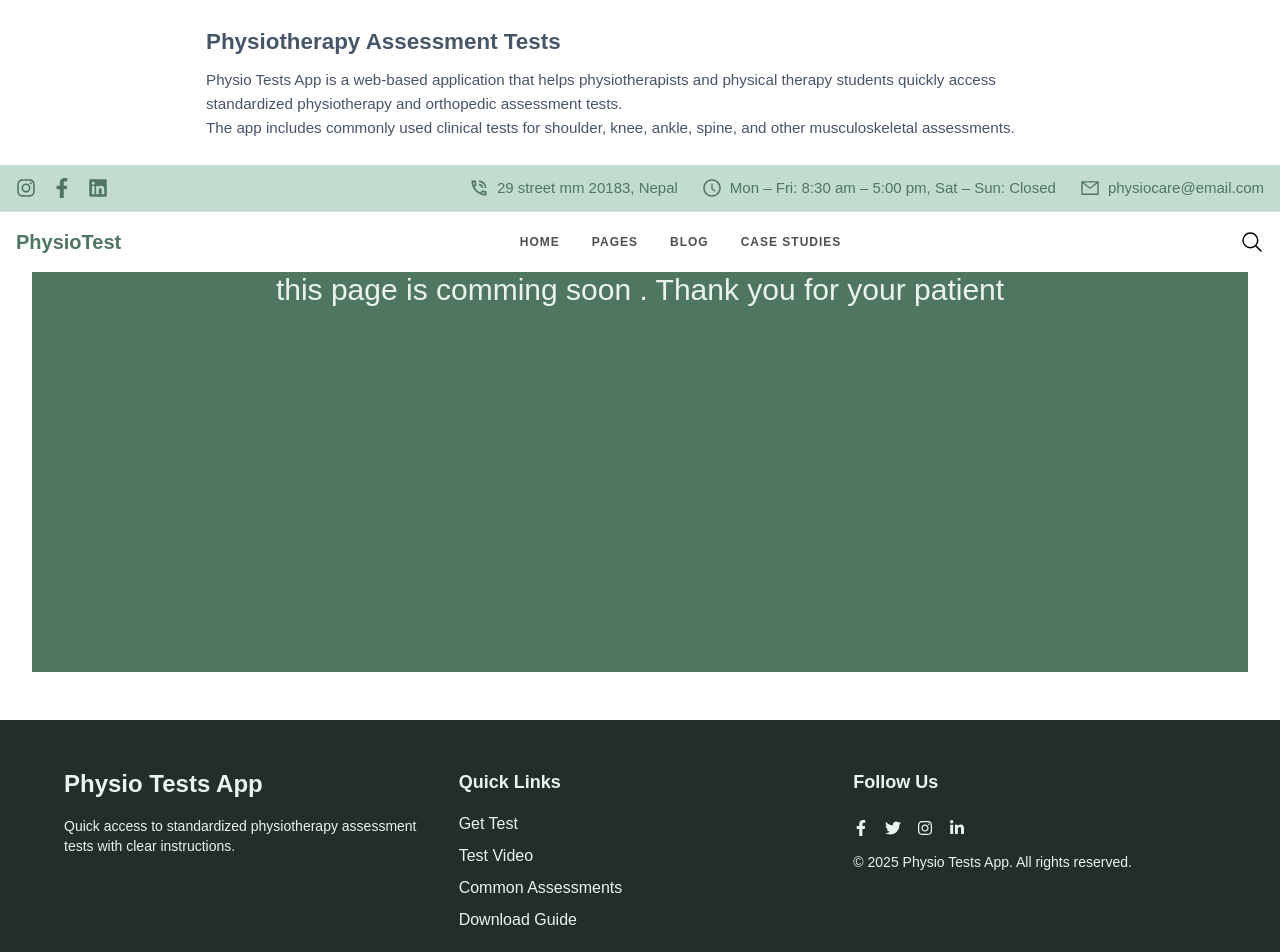
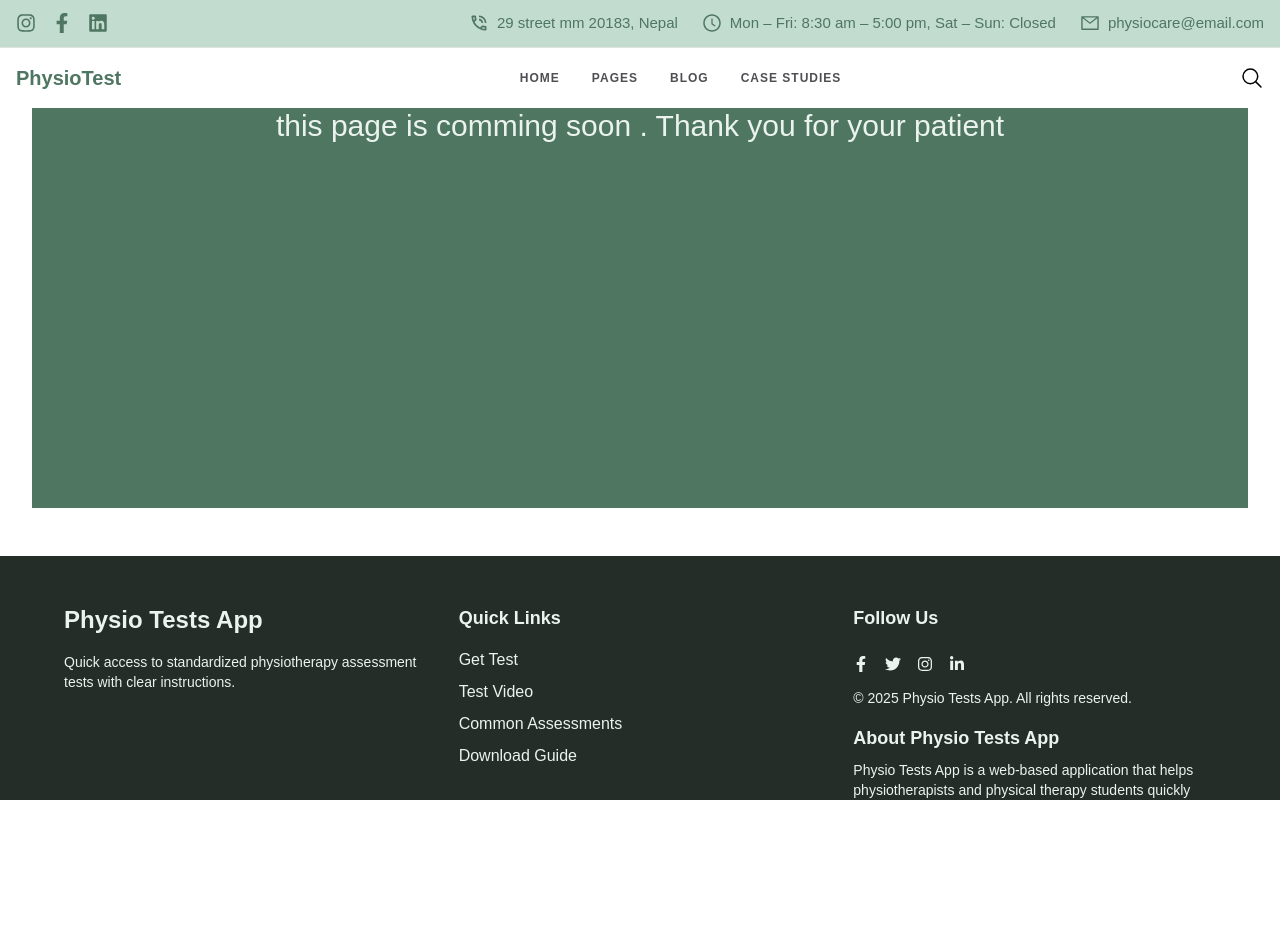
Before and after one commit to kul349/physio-tests-app, a React (Vite) app: page /page/test-details in a window 1280 px wide. Shown: the top 952 px of the page. After the commit the page ends 800 px from the top, so only its background shows below. Built offline with nearby package versions, Linux system fonts and the light colour scheme.

Commit message:
adding the seo content in footer

```diff
--- a/index.html
+++ b/index.html
@@ -59,18 +59,7 @@
     </script>
   </head>
   <body>
-    <section id="seo-content">
-      <h1>Physiotherapy Assessment Tests</h1>
-      <p>
-        Physio Tests App is a web-based application that helps physiotherapists
-        and physical therapy students quickly access standardized physiotherapy
-        and orthopedic assessment tests.
-      </p>
-      <p>
-        The app includes commonly used clinical tests for shoulder, knee, ankle,
-        spine, and other musculoskeletal assessments.
-      </p>
-    </section>
+
     <div id="root"></div>
 
     <script type="module" src="/src/main.jsx"></script>
--- a/src/index.css
+++ b/src/index.css
@@ -239,19 +239,3 @@ body {
   .fade-delay-0 { animation-delay: 0s; }
 .fade-delay-1 { animation-delay: 6s; }
 .fade-delay-2 { animation-delay: 12s; }
-
-
-#seo-content {
-   max-width: 900px;
-   margin: 1.5rem auto;
-   padding: 0 1rem;
-   font-size: 0.95rem;
-   line-height: 1.6;
-   color: #475569;
- }
-
- #seo-content h1 {
-   font-size: 1.4rem;
-   margin-bottom: 0.5rem;
-   font-weight: 600;
- }
--- a/src/layouts/Footer.jsx
+++ b/src/layouts/Footer.jsx
@@ -8,7 +8,7 @@ import {
 
 const Footer = () => {
   return (
-    <footer className="bg-dark-gray-5 mt-12 text-white-smoke-1 px-4 md:px-8 py-12 ">
+    <footer className="bg-dark-gray-5 mt-12 text-white-smoke-1 px-4 md:px-8 py-12">
       <div className="max-w-6xl mx-auto grid grid-cols-1 md:grid-cols-3 gap-8">
         {/* Logo / Branding */}
         <div className="flex flex-col items-start space-y-4">
@@ -39,7 +39,7 @@ const Footer = () => {
           </a>
         </div>
 
-        {/* Social / Contact */}
+        {/* Social / Contact & SEO */}
         <div className="flex flex-col space-y-4">
           <h3 className="font-semibold text-lg mb-2">Follow Us</h3>
           <div className="flex space-x-4">
@@ -56,10 +56,25 @@ const Footer = () => {
               <FaLinkedinIn />
             </a>
           </div>
+
           <p className="text-gray-400 text-sm mt-4">
             &copy; {new Date().getFullYear()} Physio Tests App. All rights
             reserved.
           </p>
+
+          {/* SEO Content */}
+          <div className="mt-6 text-gray-400 text-sm space-y-2">
+            <h2 className="font-semibold text-lg">About Physio Tests App</h2>
+            <p>
+              Physio Tests App is a web-based application that helps
+              physiotherapists and physical therapy students quickly access
+              standardized physiotherapy and orthopedic assessment tests.
+            </p>
+            <p>
+              The app includes commonly used clinical tests for shoulder, knee,
+              ankle, spine, and other musculoskeletal assessments.
+            </p>
+          </div>
         </div>
       </div>
     </footer>
```
